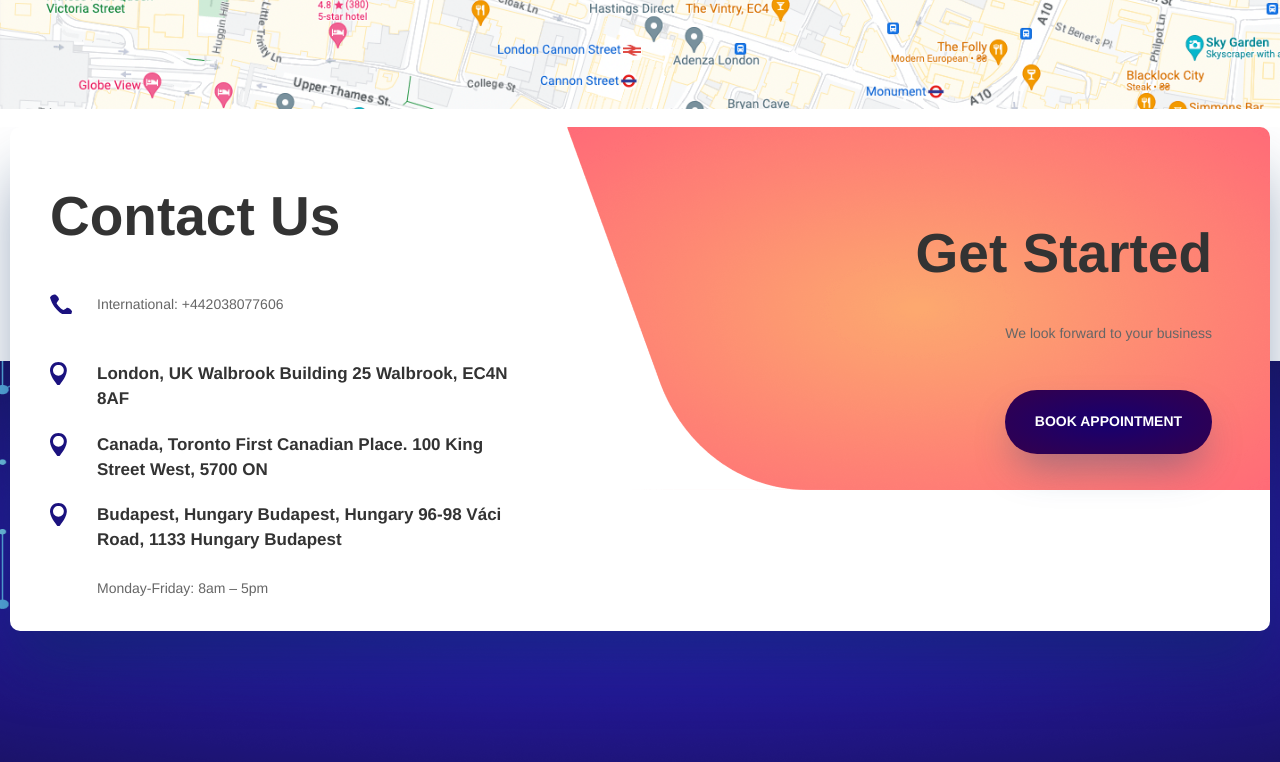
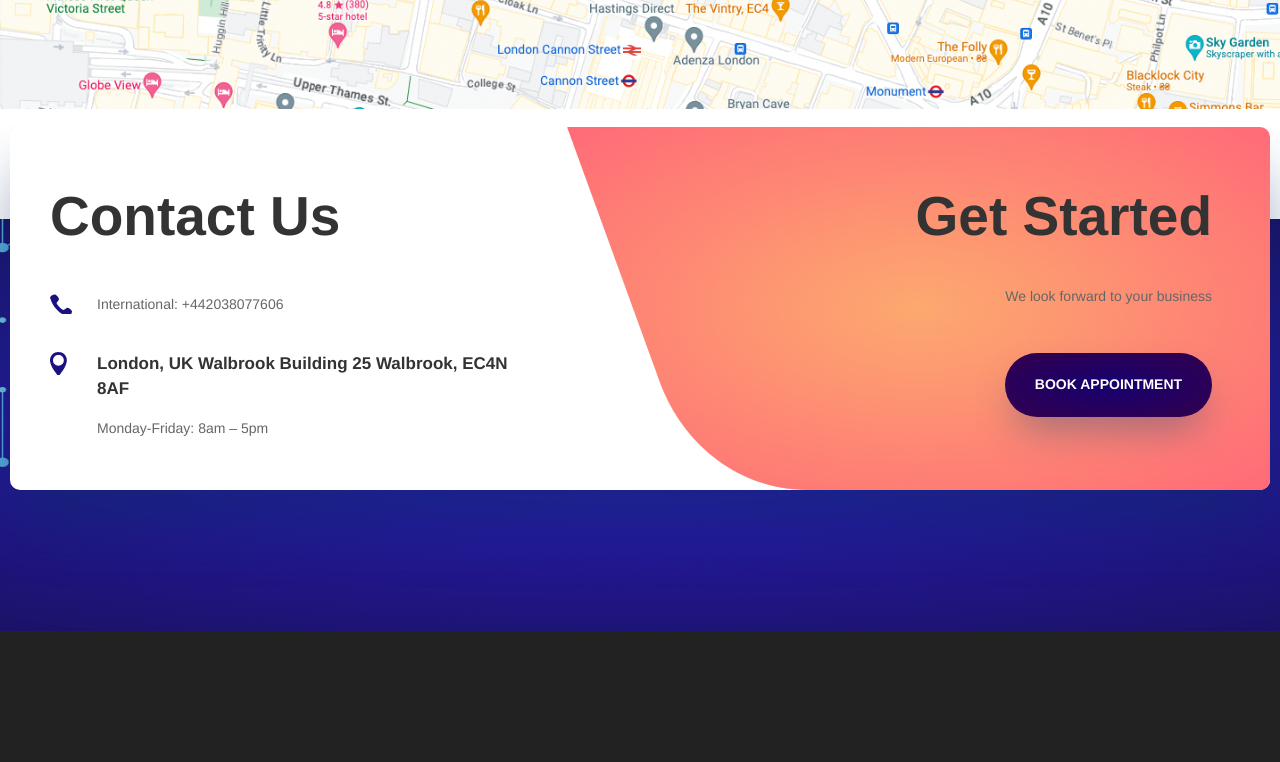
Before and after one commit to MiBoJRV/FinancialFraudRecovery, a plain HTML site: page about-us.html in a window 1280 px wide. Shown: the part 3240-4002 px from the top of the page. Drawn offline with Linux system fonts and the light colour scheme.

Commit message:
fixed contact-us section

```diff
--- a/about-us.html
+++ b/about-us.html
@@ -221,10 +221,6 @@
           <p>London, UK Walbrook Building 25 Walbrook,
             EC4N 8AF
           </p>
-          <p>Canada, Toronto First Canadian Place. 100 King Street West,
-            5700 ON</p>
-          <p>Budapest, Hungary Budapest, Hungary 96-98 Váci Road,
-            1133 Hungary Budapest</p>
         </div>
         <div class="work-schedule">
           <p>Monday-Friday: 8am – 5pm</p>
--- a/css/style.scss
+++ b/css/style.scss
@@ -709,7 +709,8 @@
   }
 
   &__company {
-    padding: 0 40px 29px 40px;
+    //padding: 0 40px;
+    padding: 0 40px 40px 40px;
     border-radius: 10px 0 0 10px;
     min-width: 375px;
 
@@ -754,7 +755,6 @@
         font-weight: 700;
         line-height: 25.2px;
         color: $title-color;
-        padding: 10px 0;
 
         &:before {
           content: '';
@@ -806,15 +806,10 @@
   &__btn {
     background: radial-gradient(70.71% 70.71% at 50% 50%, #160070 0%, #34004C 100%);
     color: $white;
-
-    margin-bottom: 140px;
+    margin-bottom: 73px;
     margin-top: 0;
     max-width: 207px;
     @include radius-button;
-
-    @media only screen and (max-width: 991px) {
-      margin-bottom: 73px;
-    }
 
     &:hover {
       background: radial-gradient(70.71% 70.71% at 50% 50%, #640FA7 0%, #3C0058 100%);
@@ -829,7 +824,7 @@
 
   .bg-image {
     position: absolute;
-    bottom: -6px;
+    top: 92px;
     z-index: 1;
     transform: translate(-50%, 0px);
     left: 50%;
```
Also changed, not shown: asset-recovery.html (+0 -4 lines), consultation.html (+0 -4 lines), contact-us.html (+0 -4 lines), cryptocurrency-tracing.html (+0 -4 lines), index.html (+0 -4 lines), locations.html (+0 -4 lines), news.html (+0 -4 lines), services.html (+0 -4 lines), css/style.css, 1 other file.
